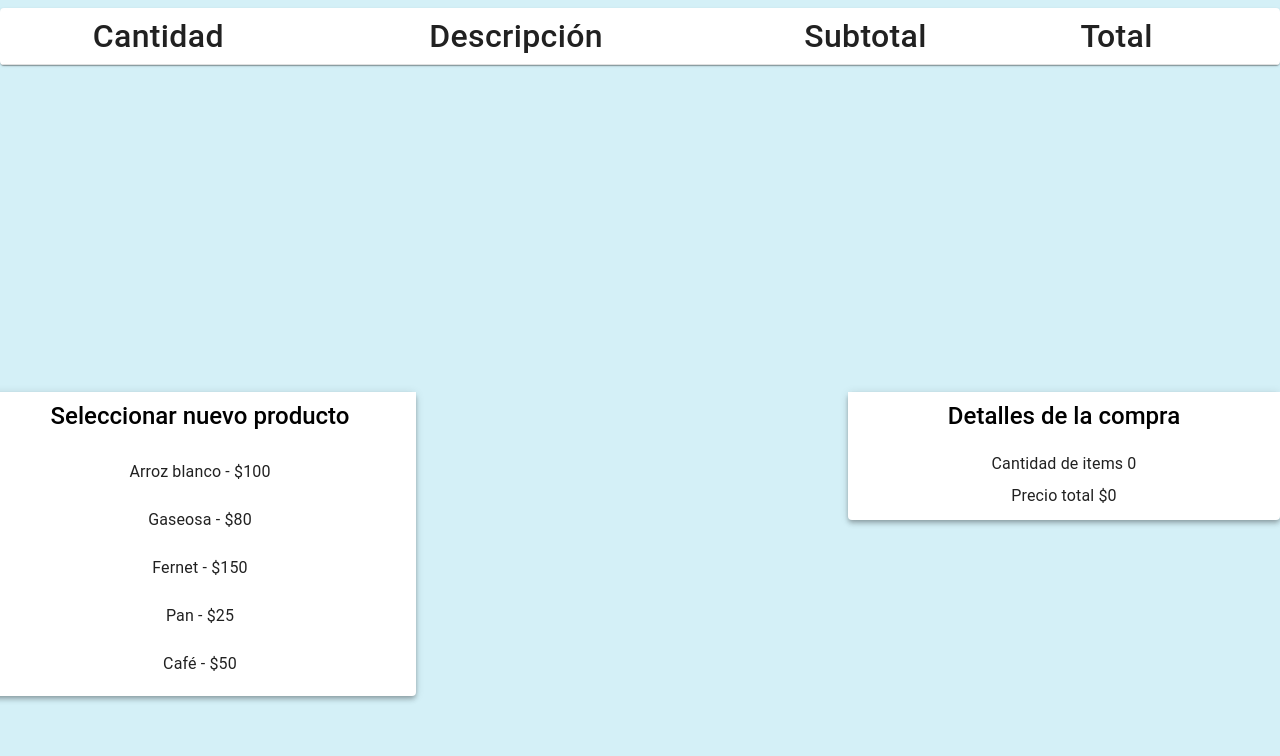
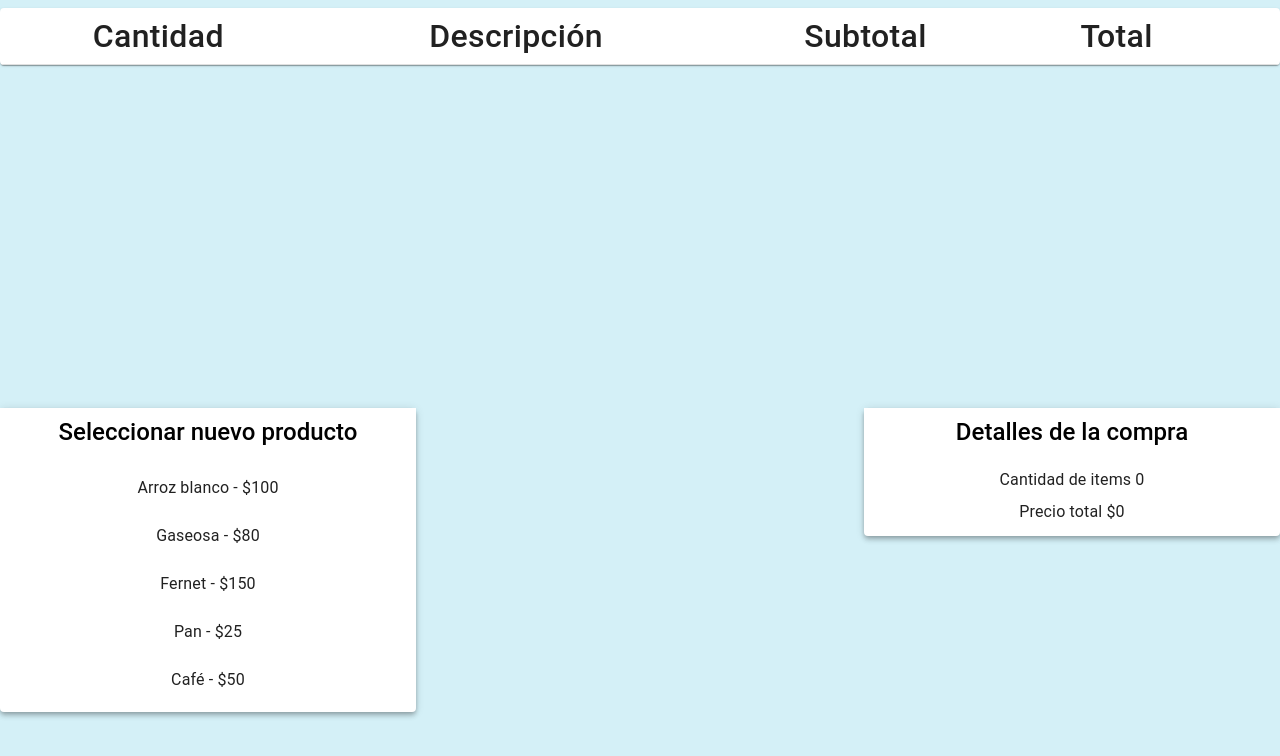
Before and after one commit to klartz/prueba-tecnica, a React (Vite) app in the folder prueba-tecnica/: page / in a window 1280 px wide. Shown: the top 756 px of the page. Built offline with nearby package versions, Linux system fonts and the light colour scheme.

Commit message:
fix: mui Grid warning

```diff
--- a/prueba-tecnica/src/Home.jsx
+++ b/prueba-tecnica/src/Home.jsx
@@ -1,4 +1,4 @@
-import { default as Grid } from '@mui/material/Grid';
+import {default as Grid} from '@mui/material/Grid';
 // eslint-disable-next-line no-unused-vars
 import * as React from 'react';
 import Cart from './components/Cart/Cart';
@@ -26,12 +26,12 @@ const Home = () => {
 			>
 				<Cart />
 			</Grid>
-			<Grid {...bottomGridItemProps}>
+			<Grid item {...bottomGridItemProps}>
 				<ProductList />
 			</Grid>
-			<Grid {...bottomGridItemProps}></Grid>
-			<Grid {...bottomGridItemProps}>
-				<Detail/>
+			<Grid item {...bottomGridItemProps}></Grid>
+			<Grid item {...bottomGridItemProps}>
+				<Detail />
 			</Grid>
 		</Grid>
 	);
```
